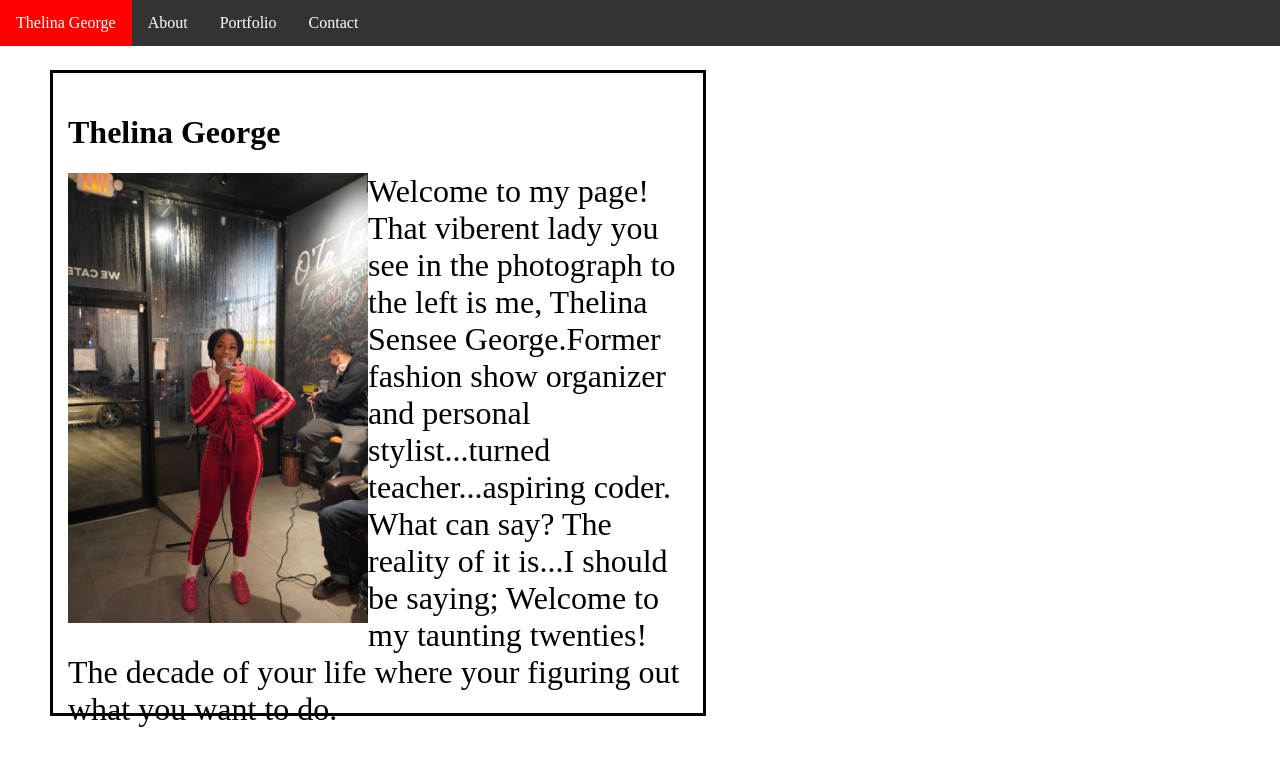
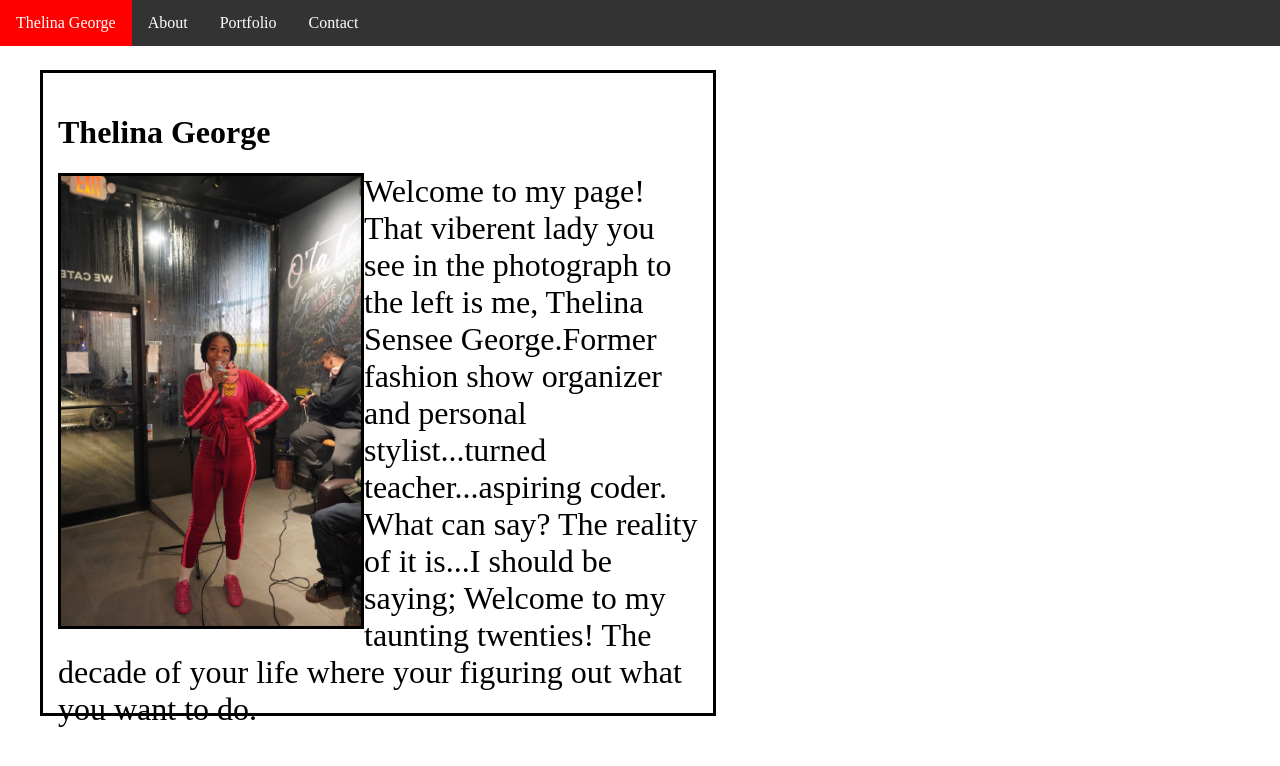
Before and after one commit to Linag94/Basic-Portfolio-, a plain HTML site: page index.html in a window 1280 px wide. Drawn offline with Linux system fonts and the light colour scheme.

Commit message:
Update index.html
fixed align

```diff
--- a/index.html
+++ b/index.html
@@ -2,13 +2,22 @@
 <html>
 <head>
 <style>
+ #about-me {
+  position: fixed;
+  border-style:solid;
+  padding: 20px 15px;
+  margin:20px 20px;
+  width: 600px;
+  height: 600px;
+
+}
 body {margin:0;}
 
 img {
   float: left;
+  border-style: solid;
 }
 
-#about-me {border-style: solid; padding: 20px 15px;margin: 20px 30px;height: 600px; width: 600px;}
 ul {
   list-style-type: none;
   margin: 0;
@@ -53,11 +62,12 @@ li a:hover:not(.active) {
 <div style="padding:20px;margin-top:30px;background-color:white;">
 
         <div id="about-me" class="w3-card-4" style="width:50%;">
-          <header class="w3-container w3-blue">
+          <header class="center">
           <h1>Thelina George</h1>
+
           </header>
 
-          <div id="lina" class="w3-container">
+          <div id="lina" class="center">
               <p> <img src="./assets/images/DSC01085.jpg" alt="me" style="width:300px;height:450x;"><font size="6">Welcome to my page! That viberent lady you see in the photograph to the left is me, Thelina Sensee George.Former fashion show organizer and personal stylist...turned teacher...aspiring coder. What can say? The reality of it is...I should be saying; Welcome to my taunting twenties! The decade of your life where your figuring out what you want to do.</font></p>
           </div>
 
```
